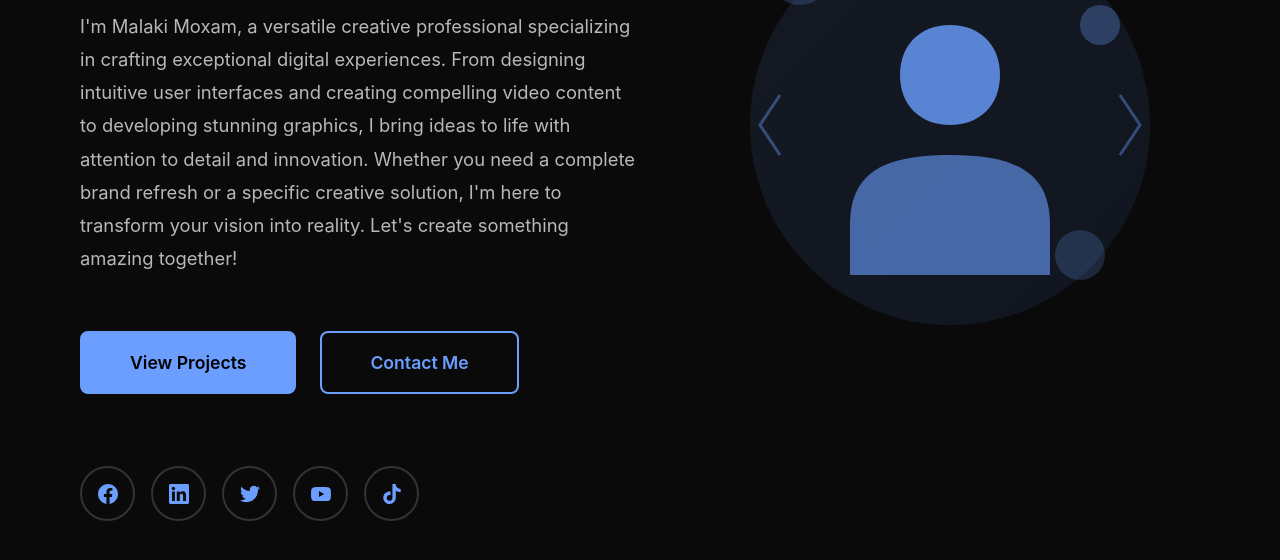
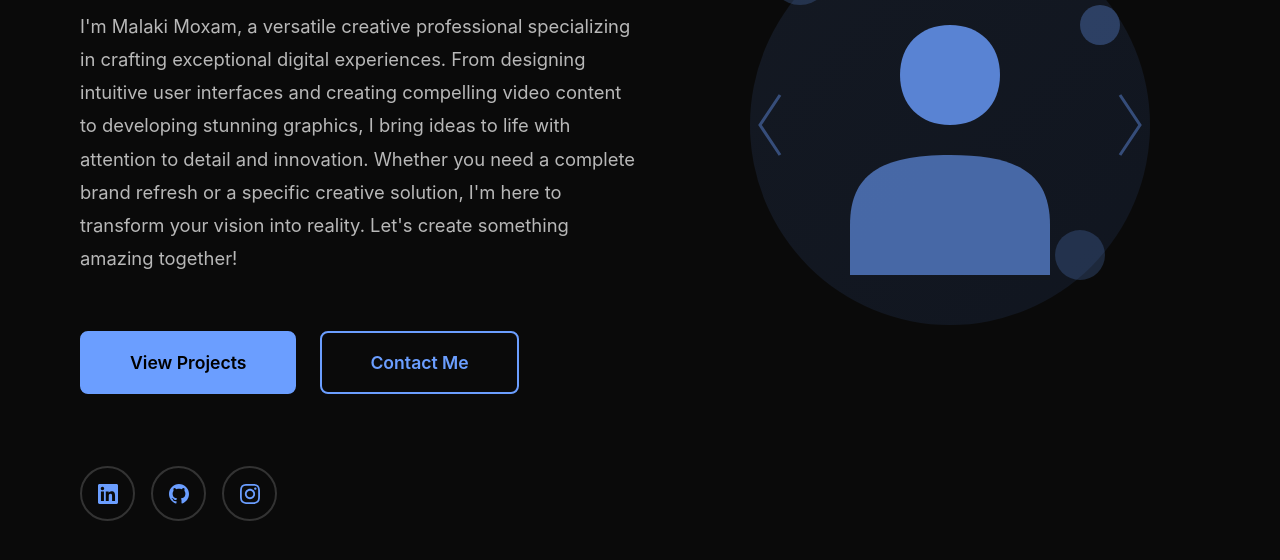
Before and after one commit to MoxamMalaki/Portfolio, a plain HTML site: page index.html in a window 1280 px wide. Shown: the part 370-930 px from the top of the page. Drawn offline with Linux system fonts and the light colour scheme.

Commit message:
changed socials

```diff
--- a/index.html
+++ b/index.html
@@ -285,31 +285,38 @@
                 </div>
 
                 <div class="social-links">
-                    <a href="#" class="social-icon" aria-label="Facebook">
+                    <!-- <a href="#" class="social-icon" aria-label="Facebook">
                         <svg width="20" height="20" viewBox="0 0 24 24" fill="currentColor">
                             <path d="M24 12.073c0-6.627-5.373-12-12-12s-12 5.373-12 12c0 5.99 4.388 10.954 10.125 11.854v-8.385H7.078v-3.47h3.047V9.43c0-3.007 1.792-4.669 4.533-4.669 1.312 0 2.686.235 2.686.235v2.953H15.83c-1.491 0-1.956.925-1.956 1.874v2.25h3.328l-.532 3.47h-2.796v8.385C19.612 23.027 24 18.062 24 12.073z"/>
                         </svg>
-                    </a>
+                    </a> -->
                     <a href="#" class="social-icon" aria-label="LinkedIn">
                         <svg width="20" height="20" viewBox="0 0 24 24" fill="currentColor">
                             <path d="M20.447 20.452h-3.554v-5.569c0-1.328-.027-3.037-1.852-3.037-1.853 0-2.136 1.445-2.136 2.939v5.667H9.351V9h3.414v1.561h.046c.477-.9 1.637-1.85 3.37-1.85 3.601 0 4.267 2.37 4.267 5.455v6.286zM5.337 7.433c-1.144 0-2.063-.926-2.063-2.065 0-1.138.92-2.063 2.063-2.063 1.14 0 2.064.925 2.064 2.063 0 1.139-.925 2.065-2.064 2.065zm1.782 13.019H3.555V9h3.564v11.452zM22.225 0H1.771C.792 0 0 .774 0 1.729v20.542C0 23.227.792 24 1.771 24h20.451C23.2 24 24 23.227 24 22.271V1.729C24 .774 23.2 0 22.222 0h.003z"/>
                         </svg>
                     </a>
-                    <a href="#" class="social-icon" aria-label="Twitter">
-                        <svg width="20" height="20" viewBox="0 0 24 24" fill="currentColor">
-                            <path d="M23.953 4.57a10 10 0 01-2.825.775 4.958 4.958 0 002.163-2.723c-.951.555-2.005.959-3.127 1.184a4.92 4.92 0 00-8.384 4.482C7.69 8.095 4.067 6.13 1.64 3.162a4.822 4.822 0 00-.666 2.475c0 1.71.87 3.213 2.188 4.096a4.904 4.904 0 01-2.228-.616v.06a4.923 4.923 0 003.946 4.827 4.996 4.996 0 01-2.212.085 4.936 4.936 0 004.604 3.417 9.867 9.867 0 01-6.102 2.105c-.39 0-.779-.023-1.17-.067a13.995 13.995 0 007.557 2.209c9.053 0 13.998-7.496 13.998-13.985 0-.21 0-.42-.015-.63A9.935 9.935 0 0024 4.59z"/>
-                        </svg>
-                    </a>
-                    <a href="#" class="social-icon" aria-label="YouTube">
+                            <!-- GitHub -->
+                            <a href="#" class="social-icon" target="_blank">
+                                <svg width="20" height="20" viewBox="0 0 24 24" fill="currentColor">
+                                    <path d="M12 0c-6.626 0-12 5.373-12 12 0 5.302 3.438 9.8 8.207 11.387.599.111.793-.261.793-.577v-2.234c-3.338.726-4.033-1.416-4.033-1.416-.546-1.387-1.333-1.756-1.333-1.756-1.089-.745.083-.729.083-.729 1.205.084 1.839 1.237 1.839 1.237 1.07 1.834 2.807 1.304 3.492.997.107-.775.418-1.305.762-1.604-2.665-.305-5.467-1.334-5.467-5.931 0-1.311.469-2.381 1.236-3.221-.124-.303-.535-1.524.117-3.176 0 0 1.008-.322 3.301 1.23.957-.266 1.983-.399 3.003-.404 1.02.005 2.047.138 3.006.404 2.291-1.552 3.297-1.23 3.297-1.23.653 1.653.242 2.874.118 3.176.77.84 1.235 1.911 1.235 3.221 0 4.609-2.807 5.624-5.479 5.921.43.372.823 1.102.823 2.222v3.293c0 .319.192.694.801.576 4.765-1.589 8.199-6.086 8.199-11.386 0-6.627-5.373-12-12-12z"/>
+                                </svg>
+                            </a>
+                    <a href="#" class="social-icon" target="_blank">
+                                <svg width="20" height="20" viewBox="0 0 24 24" fill="currentColor">
+                                    <path d="M12 2.163c3.204 0 3.584.012 4.85.07 3.252.148 4.771 1.691 4.919 4.919.058 1.265.069 1.645.069 4.849 0 3.205-.012 3.584-.069 4.849-.149 3.225-1.664 4.771-4.919 4.919-1.266.058-1.644.07-4.85.07-3.204 0-3.584-.012-4.849-.07-3.26-.149-4.771-1.699-4.919-4.92-.058-1.265-.07-1.644-.07-4.849 0-3.204.013-3.583.07-4.849.149-3.227 1.664-4.771 4.919-4.919 1.266-.057 1.645-.069 4.849-.069zm0-2.163c-3.259 0-3.667.014-4.947.072-4.358.2-6.78 2.618-6.98 6.98-.059 1.281-.073 1.689-.073 4.948 0 3.259.014 3.668.072 4.948.2 4.358 2.618 6.78 6.98 6.98 1.281.058 1.689.072 4.948.072 3.259 0 3.668-.014 4.948-.072 4.354-.2 6.782-2.618 6.979-6.98.059-1.28.073-1.689.073-4.948 0-3.259-.014-3.667-.072-4.947-.196-4.354-2.617-6.78-6.979-6.98-1.281-.059-1.69-.073-4.949-.073zm0 5.838c-3.403 0-6.162 2.759-6.162 6.162s2.759 6.163 6.162 6.163 6.162-2.759 6.162-6.163c0-3.403-2.759-6.162-6.162-6.162zm0 10.162c-2.209 0-4-1.79-4-4 0-2.209 1.791-4 4-4s4 1.791 4 4c0 2.21-1.791 4-4 4zm6.406-11.845c-.796 0-1.441.645-1.441 1.44s.645 1.44 1.441 1.44c.795 0 1.439-.645 1.439-1.44s-.644-1.44-1.439-1.44z"/>
+                                </svg>
+                            </a>
+
+                    <!-- <a href="#" class="social-icon" aria-label="YouTube">
                         <svg width="20" height="20" viewBox="0 0 24 24" fill="currentColor">
                             <path d="M23.498 6.186a3.016 3.016 0 0 0-2.122-2.136C19.505 3.545 12 3.545 12 3.545s-7.505 0-9.377.505A3.017 3.017 0 0 0 .502 6.186C0 8.07 0 12 0 12s0 3.93.502 5.814a3.016 3.016 0 0 0 2.122 2.136c1.871.505 9.376.505 9.376.505s7.505 0 9.377-.505a3.015 3.015 0 0 0 2.122-2.136C24 15.93 24 12 24 12s0-3.93-.502-5.814zM9.545 15.568V8.432L15.818 12l-6.273 3.568z"/>
                         </svg>
-                    </a>
-                    <a href="#" class="social-icon" aria-label="TikTok">
+                    </a> -->
+                    <!-- <a href="#" class="social-icon" aria-label="TikTok">
                         <svg width="20" height="20" viewBox="0 0 24 24" fill="currentColor">
                             <path d="M12.525.02c1.31-.02 2.61-.01 3.91-.02.08 1.53.63 3.09 1.75 4.17 1.12 1.11 2.7 1.62 4.24 1.79v4.03c-1.44-.05-2.89-.35-4.2-.97-.57-.26-1.1-.59-1.62-.93-.01 2.92.01 5.84-.02 8.75-.08 1.4-.54 2.79-1.35 3.94-1.31 1.92-3.58 3.17-5.91 3.21-1.43.08-2.86-.31-4.08-1.03-2.02-1.19-3.44-3.37-3.65-5.71-.02-.5-.03-1-.01-1.49.18-1.9 1.12-3.72 2.58-4.96 1.66-1.44 3.98-2.13 6.15-1.72.02 1.48-.04 2.96-.04 4.44-.99-.32-2.15-.23-3.02.37-.63.41-1.11 1.04-1.36 1.75-.21.51-.15 1.07-.14 1.61.24 1.64 1.82 3.02 3.5 2.87 1.12-.01 2.19-.66 2.77-1.61.19-.33.4-.67.41-1.06.1-1.79.06-3.57.07-5.36.01-4.03-.01-8.05.02-12.07z"/>
                         </svg>
-                    </a>
+                    </a> -->
                 </div>
             </div>
 
```
Also changed, not shown: contacts.html (+2 -2 lines).
